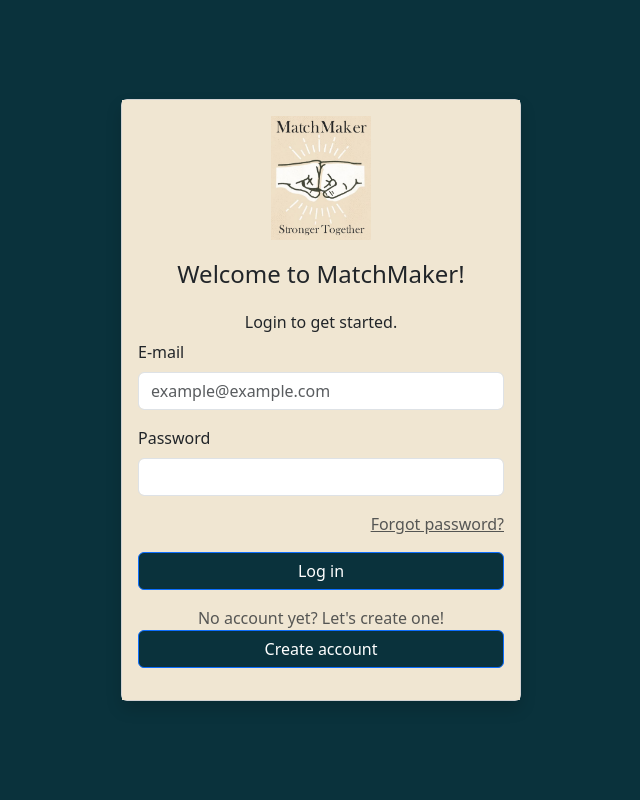
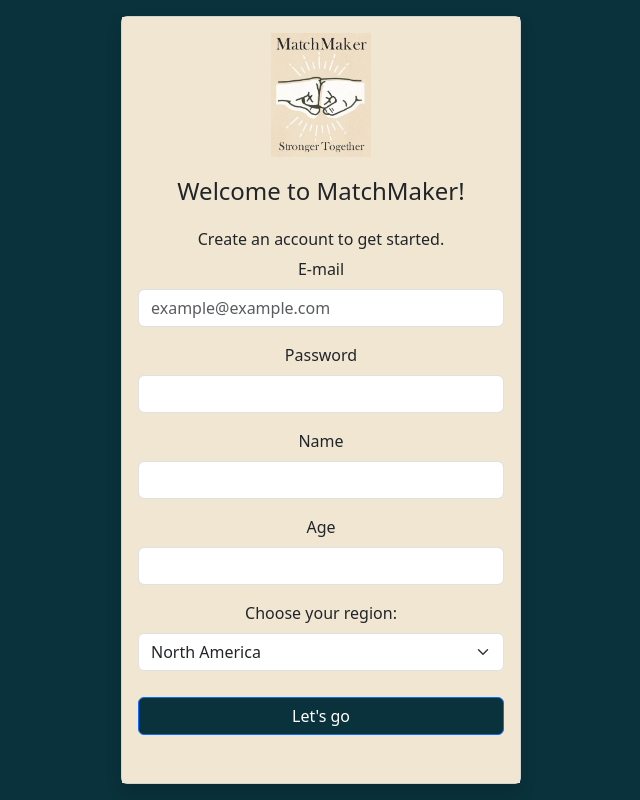
Before and after one commit to karlijn76x/MatchMakerFront, a React (Vite) app: page /create-account in a window 1280 px wide. Shown: the whole page, without its empty margins (319-959 px from the left). Built offline with nearby package versions, Linux system fonts and the light colour scheme.

Commit message:
new features

```diff
--- a/package.json
+++ b/package.json
@@ -13,13 +13,15 @@
     "bootstrap": "^5.3.3",
     "react": "^18.3.1",
     "react-bootstrap": "^2.10.5",
-    "react-dom": "^18.3.1"
+    "react-dom": "^18.3.1",
+    "react-router-dom": "^6.26.2"
   },
   "devDependencies": {
     "@eslint/js": "^9.9.0",
     "@types/react": "^18.3.3",
     "@types/react-bootstrap": "^0.32.37",
     "@types/react-dom": "^18.3.0",
+    "@types/react-router-dom": "^5.3.3",
     "@vitejs/plugin-react": "^4.3.1",
     "eslint": "^9.9.0",
     "eslint-plugin-react-hooks": "^5.1.0-rc.0",
--- /dev/null
+++ b/src/AccountInformation.tsx
@@ -0,0 +1,25 @@
+import React from "react";
+import "bootstrap/dist/css/bootstrap.min.css";
+import { useNavigate } from "react-router-dom";
+
+const AccountInformation: React.FC = () => {
+  const navigate = useNavigate();
+
+  return (
+    <div className="container-fluid">
+      <div className="card shadow" style={{ width: "400px" }}>
+        <div className="card-body">
+          <div className="text-center">
+            <img
+              src="./src/img/LogoMM.jpg"
+              alt="MatchMaker Logo"
+              style={{ width: "100px", marginBottom: "20px" }}
+            />
+          </div>
+        </div>
+      </div>
+    </div>
+  );
+};
+
+export default AccountInformation;
--- a/src/App.tsx
+++ b/src/App.tsx
@@ -1,12 +1,19 @@
 import Login from "./Login";
+import CreateAccount from "./CreateAccount";
+import { BrowserRouter as Router, Routes, Route } from "react-router-dom";
 import "bootstrap/dist/css/bootstrap.min.css";
+import AccountInformation from "./AccountInformation";
 
-function App() {
+const App = () => {
   return (
-    <div>
-      <Login></Login>
-    </div>
+    <Router>
+      <Routes>
+        <Route path="/" element={<Login />} />
+        <Route path="/create-account" element={<CreateAccount />} />
+        <Route path="/account-information" element={<AccountInformation />} />
+      </Routes>
+    </Router>
   );
-}
+};
 
 export default App;
--- a/src/CreateAccount.tsx
+++ b/src/CreateAccount.tsx
@@ -1,2 +1,131 @@
 import React, { useState } from "react";
 import "bootstrap/dist/css/bootstrap.min.css";
+import { useNavigate } from "react-router-dom";
+
+const CreateAccount: React.FC = () => {
+  const navigate = useNavigate();
+
+  const [email, setEmail] = useState<string>("");
+  const [password, setPassword] = useState<string>("");
+  const [username, setUserName] = useState<string>("");
+  const [age, setAge] = useState<number>(0);
+  const [region, setRegion] = useState<string>("");
+
+  const handleCreateAccount = () => {
+    console.log(
+      "Account created with:",
+      email,
+      password,
+      username,
+      age,
+      region
+    );
+    navigate("/account-information");
+  };
+
+  return (
+    <div className="container-fluid">
+      <div className="card shadow" style={{ width: "400px" }}>
+        <div className="card-body">
+          <div className="text-center">
+            <img
+              src="./src/img/LogoMM.jpg"
+              alt="MatchMaker Logo"
+              style={{ width: "100px", marginBottom: "20px" }}
+            />
+            <h4 className="card-title mb-4">Welcome to MatchMaker!</h4>
+            <h6 className="card-title mb-7">
+              Create an account to get started.
+            </h6>
+
+            <form>
+              <div className="mb-3">
+                <label htmlFor="email" className="form-label">
+                  E-mail
+                </label>
+                <input
+                  type="email"
+                  className="form-control"
+                  id="email"
+                  placeholder="example@example.com"
+                  value={email}
+                  onChange={(e) => setEmail(e.target.value)}
+                  required
+                />
+              </div>
+              <div className="mb-3">
+                <label htmlFor="password" className="form-label">
+                  Password
+                </label>
+                <input
+                  type="password"
+                  className="form-control"
+                  id="password"
+                  value={password}
+                  onChange={(e) => setPassword(e.target.value)}
+                  required
+                />
+              </div>
+              <div className="mb-3">
+                <label htmlFor="username" className="form-label">
+                  Name
+                </label>
+                <input
+                  type="text"
+                  className="form-control"
+                  id="username"
+                  value={username}
+                  onChange={(e) => setUserName(e.target.value)}
+                  required
+                />
+              </div>
+              <div className="mb-3">
+                <label htmlFor="age" className="form-label">
+                  Age
+                </label>
+                <input
+                  type="number"
+                  className="form-control"
+                  id="age"
+                  required
+                />
+              </div>
+              <div className="mb-3">
+                <label htmlFor="regionSelect" className="form-label">
+                  Choose your region:
+                </label>
+                <select
+                  id="regionSelect"
+                  name="region"
+                  className="form-select mb-3">
+                  <option value="NA">North America</option>
+                  <option value="EUW">Europe West</option>
+                  <option value="EUNE">Europe Nordic & East</option>
+                  <option value="OCE">Oceania</option>
+                  <option value="RU">Russia</option>
+                  <option value="TR">Turkey</option>
+                  <option value="BR">Brazil</option>
+                  <option value="LAN">Latin America North</option>
+                  <option value="LAS">Latin America South</option>
+                  <option value="JP">Japan</option>
+                  <option value="TW">Taiwan</option>
+                  <option value="SGMYID">Singapore, Malaysia, Indonesia</option>
+                  <option value="TH">Thailand</option>
+                  <option value="PH">Philippines</option>
+                  <option value="ME">Middle East</option>
+                </select>
+                <button
+                  onClick={handleCreateAccount}
+                  className="btn btn-primary w-100 mb-3">
+                  Let's go
+                </button>
+              </div>
+            </form>
+          </div>
+        </div>
+      </div>
+    </div>
+  );
+};
+
+export default CreateAccount;
--- a/src/Login.tsx
+++ b/src/Login.tsx
@@ -1,10 +1,16 @@
 import React, { useState } from "react";
 import "bootstrap/dist/css/bootstrap.min.css";
+import { useNavigate } from "react-router-dom";
 import "./LoginScreen.css";
 
 const Login: React.FC = () => {
   const [email, setEmail] = useState<string>("");
   const [password, setPassword] = useState<string>("");
+  const navigate = useNavigate();
+
+  const handleCreateAccount = () => {
+    navigate("/create-account");
+  };
 
   const handleLogin = (e: React.FormEvent) => {
     e.preventDefault();
@@ -67,8 +73,10 @@ const Login: React.FC = () => {
                 No account yet? Let's create one!
               </span>
             </div>
-            <button type="submit" className="btn btn-primary w-100 mb-3">
-              Create account
+            <button
+              onClick={handleCreateAccount}
+              className="btn btn-primary w-100 mb-3">
+              Create Account
             </button>
           </form>
         </div>
--- a/src/LoginScreen.css
+++ b/src/LoginScreen.css
@@ -26,6 +26,7 @@
 
   .btn {
     background-color: #0A323C;
+    margin-top: 10px;
   }
   .btn:hover {
     background-color: #091428;
```
Also changed, not shown: 1 other file (tests, documents, lock files or other folders).
